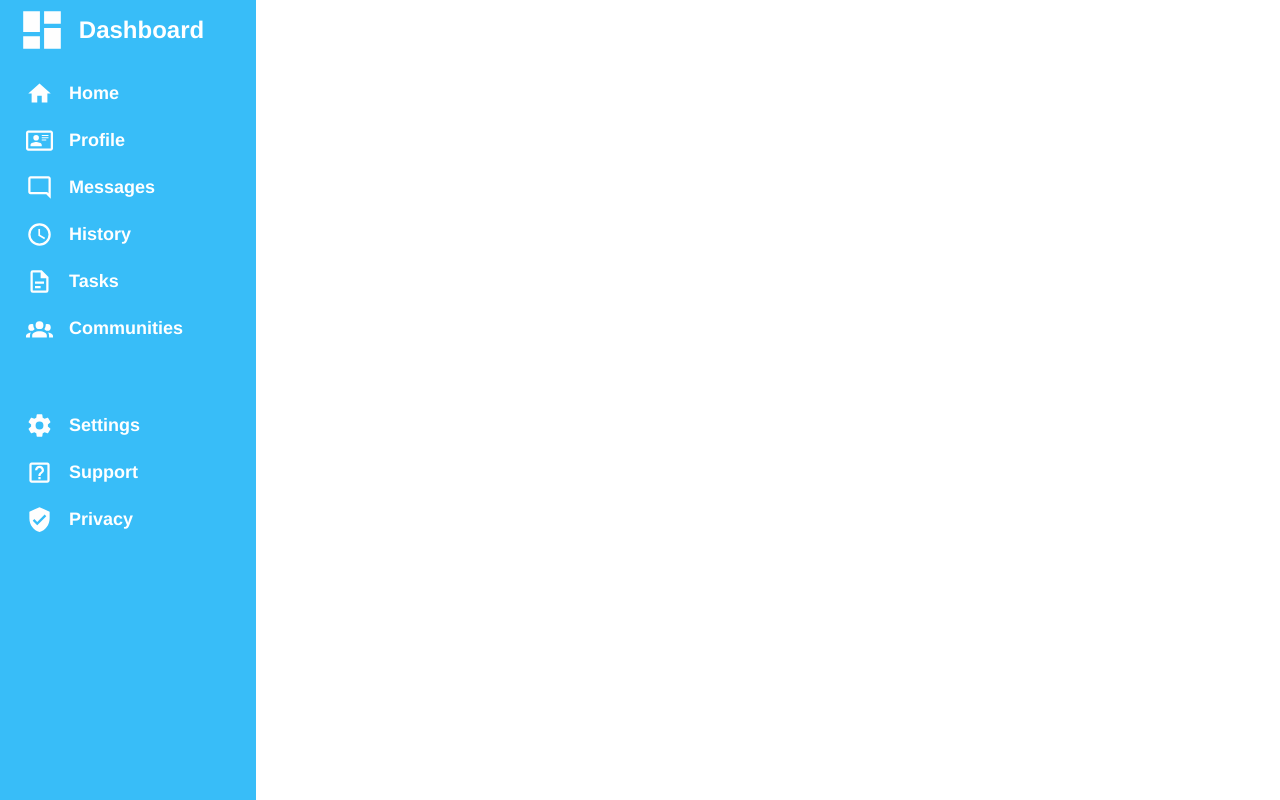
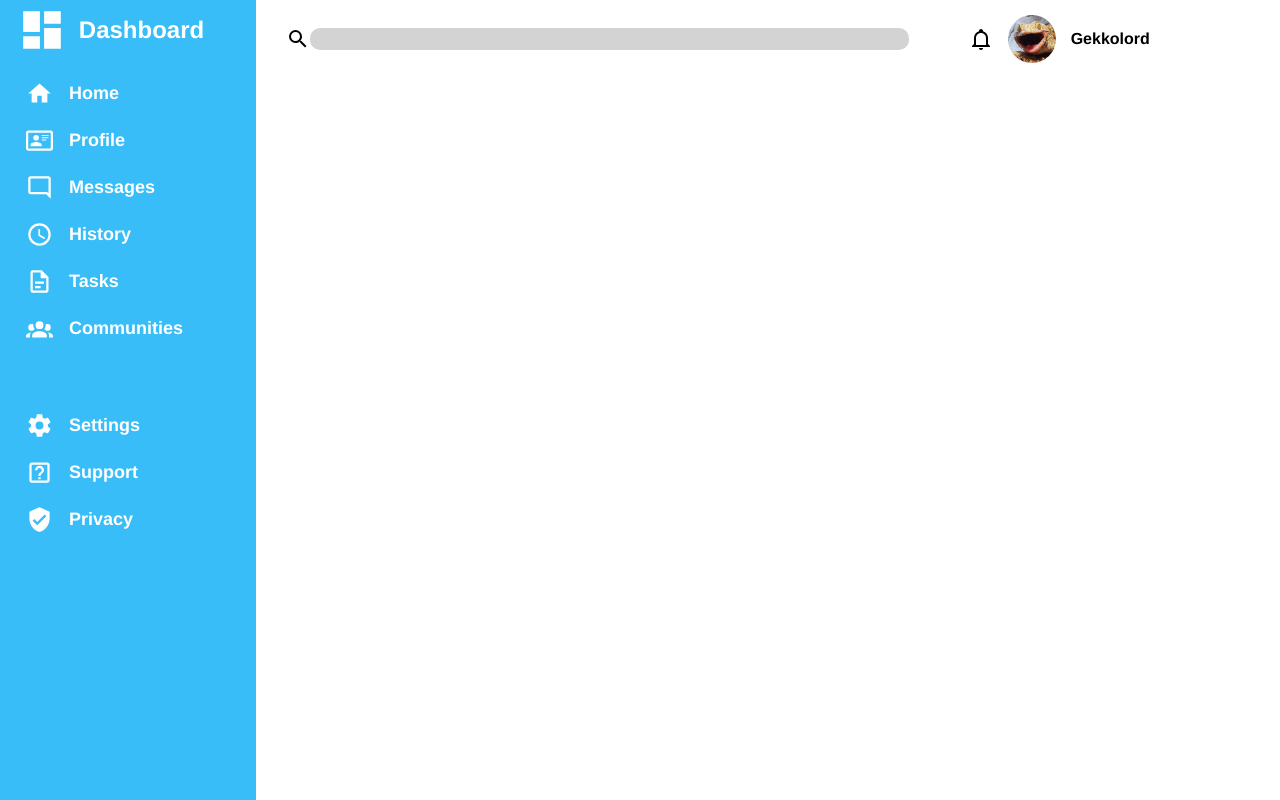
Before and after one commit to Gekolord/Project-Admin-Dashboard, a plain HTML site: page index.html in a window 1280 px wide. Drawn offline with Linux system fonts and the light colour scheme.

Commit message:
add header content

```diff
--- a/index.html
+++ b/index.html
@@ -11,7 +11,7 @@
         <div class="sidebar">
             <div class="dashboard"><img id="dashicon" src="view-dashboard.svg" alt="dashboard icon">Dashboard</div>
             <div class="links">
-                <div class="sidebutton"><svg xmlns="http://www.w3.org/2000/svg" viewBox="0 0 24 24"><title>home</title><path d="M10,20V14H14V20H19V12H22L12,3L2,12H5V20H10Z" /></svg>Home</div>
+                <div class="sidebutton"><svg class="svg" xmlns="http://www.w3.org/2000/svg" viewBox="0 0 24 24"><title>home</title><path d="M10,20V14H14V20H19V12H22L12,3L2,12H5V20H10Z" /></svg>Home</div>
                 <div class="sidebutton"><svg class="svg" xmlns="http://www.w3.org/2000/svg" viewBox="0 0 24 24"><title>card-account-details-outline</title><path d="M22,3H2C0.91,3.04 0.04,3.91 0,5V19C0.04,20.09 0.91,20.96 2,21H22C23.09,20.96 23.96,20.09 24,19V5C23.96,3.91 23.09,3.04 22,3M22,19H2V5H22V19M14,17V15.75C14,14.09 10.66,13.25 9,13.25C7.34,13.25 4,14.09 4,15.75V17H14M9,7A2.5,2.5 0 0,0 6.5,9.5A2.5,2.5 0 0,0 9,12A2.5,2.5 0 0,0 11.5,9.5A2.5,2.5 0 0,0 9,7M14,7V8H20V7H14M14,9V10H20V9H14M14,11V12H18V11H14" /></svg>Profile</div>
                 <div class="sidebutton"><svg class="svg" xmlns="http://www.w3.org/2000/svg" viewBox="0 0 24 24"><title>message-reply-outline</title><path d="M20 2H4C2.9 2 2 2.9 2 4V16C2 17.1 2.9 18 4 18H18L22 22V4C22 2.9 21.1 2 20 2M20 17.2L18.8 16H4V4H20V17.2Z" /></svg>Messages</div>
                 <div class="sidebutton"><svg class="svg" xmlns="http://www.w3.org/2000/svg" viewBox="0 0 24 24"><title>clock-outline</title><path d="M12,20A8,8 0 0,0 20,12A8,8 0 0,0 12,4A8,8 0 0,0 4,12A8,8 0 0,0 12,20M12,2A10,10 0 0,1 22,12A10,10 0 0,1 12,22C6.47,22 2,17.5 2,12A10,10 0 0,1 12,2M12.5,7V12.25L17,14.92L16.25,16.15L11,13V7H12.5Z" /></svg>History</div>
@@ -26,8 +26,10 @@
             </div>
         </div>
         <div class="header">
-            <div class="header1"></div>
-            <div class="header2"></div>
+            <div class="header1"><svg class="headersvg" xmlns="http://www.w3.org/2000/svg" viewBox="0 0 24 24"><title>magnify</title><path d="M9.5,3A6.5,6.5 0 0,1 16,9.5C16,11.11 15.41,12.59 14.44,13.73L14.71,14H15.5L20.5,19L19,20.5L14,15.5V14.71L13.73,14.44C12.59,15.41 11.11,16 9.5,16A6.5,6.5 0 0,1 3,9.5A6.5,6.5 0 0,1 9.5,3M9.5,5C7,5 5,7 5,9.5C5,12 7,14 9.5,14C12,14 14,12 14,9.5C14,7 12,5 9.5,5Z" /></svg> <input type="text" id="search-field" class="search-input"></div>
+            <div class="header2"><svg class="headersvg" xmlns="http://www.w3.org/2000/svg" viewBox="0 0 24 24"><title>bell-outline</title><path d="M10 21H14C14 22.1 13.1 23 12 23S10 22.1 10 21M21 19V20H3V19L5 17V11C5 7.9 7 5.2 10 4.3V4C10 2.9 10.9 2 12 2S14 2.9 14 4V4.3C17 5.2 19 7.9 19 11V17L21 19M17 11C17 8.2 14.8 6 12 6S7 8.2 7 11V18H17V11Z" /></svg><img src="gekko.jpg" alt="gekko" class="profile-small">Gekkolord</div>
+            <div class="header3"></div>
+            <div class="header4"></div>
         </div>
         <div class="main-content">
             <div class="projects"></div>
--- a/style.css
+++ b/style.css
@@ -16,10 +16,10 @@
     grid-template-rows: 2fr 5fr;
 }
 
-.header,
-.header * {
+.header{
     display: grid;
-    grid-template-rows: 1.5fr 2fr;
+    grid-template-rows: auto 1fr;
+    grid-template-columns: 2fr 1fr;
 }
 
 .main-content {
@@ -58,7 +58,7 @@ body {
     filter: invert(100%) sepia(0%) saturate(7500%) hue-rotate(219deg) brightness(109%) contrast(99%);
 }
 
-svg {
+.svg {
     height: 1.5em;
     width: 25%;
     filter: invert(100%) sepia(0%) saturate(7500%) hue-rotate(219deg) brightness(109%) contrast(99%);
@@ -81,3 +81,32 @@ svg {
 .settings {
     margin-top: 50px;
 }
+
+.header1,
+.header2 {
+    padding: 15px 30px;
+    display: flex;
+    align-items: center;
+    font-weight: 700;
+    font-family: 'Franklin Gothic Medium', 'Arial Narrow', Arial, sans-serif;
+}
+
+.headersvg {
+    height: 1.5em;
+    width: 1.5em;
+}
+
+input {
+    border-radius: 10px;
+    flex: 1;
+    background-color: lightgray;
+    border: none;
+    height: 1.5em;
+}
+
+.profile-small {
+    height: 3em;
+    width: 3em;
+    padding: 0px 15px;
+    border-radius: 50%;
+}
```
Also changed, not shown: gekko.jpg (added).
